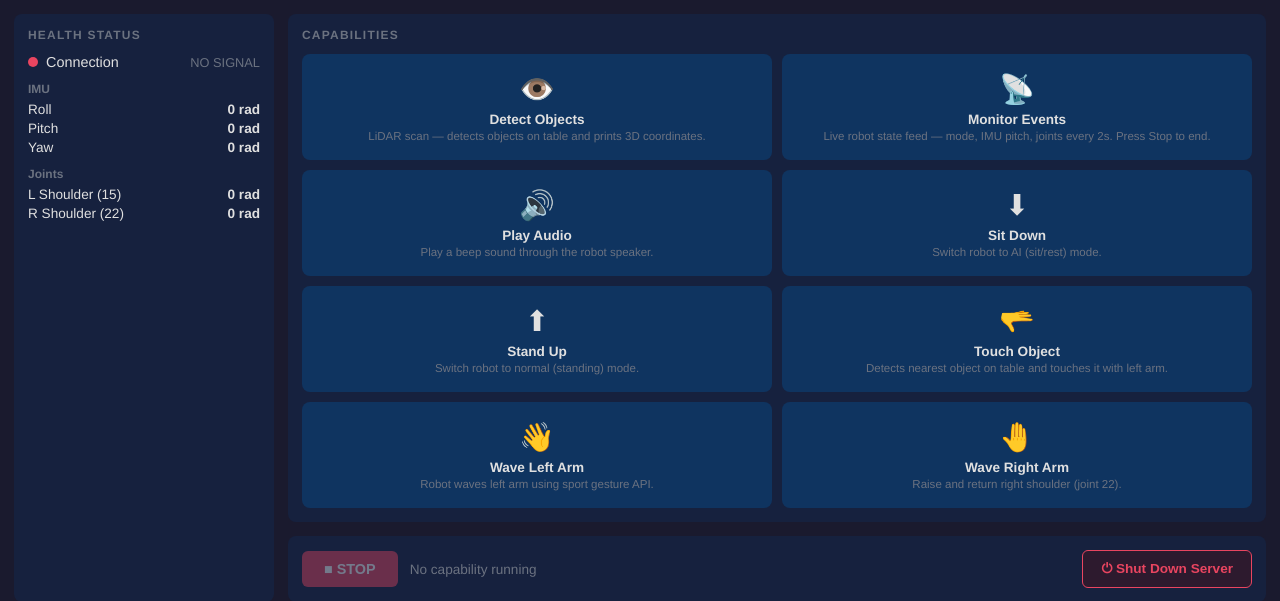
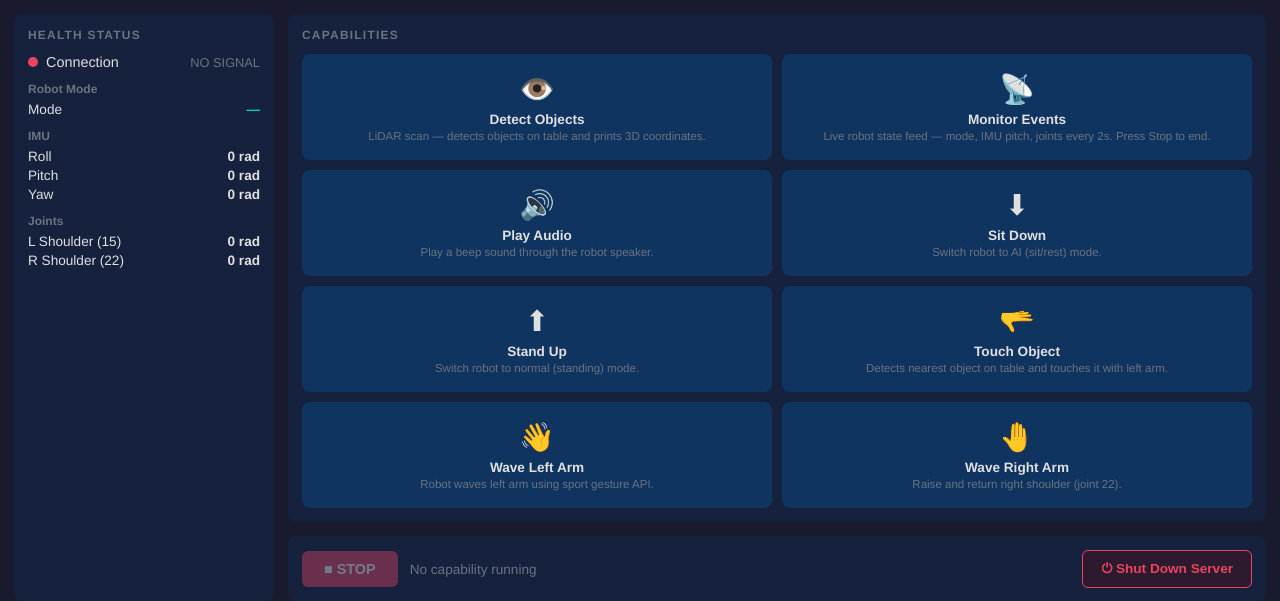
Before and after one commit to atulmorey/G1-Robot, a Flask app: page / in a window 1280 px wide. Shown: the part 48-649 px from the top of the page. Run offline with Flask 3, Linux system fonts and the light colour scheme.

Commit message:
Add mode to health panel + fix stuck stop button

```diff
--- a/server.py
+++ b/server.py
@@ -54,13 +54,21 @@ class HealthMonitor(_RosNode if ROS_AVAILABLE else object):
             qos = QoSProfile(depth=10, reliability=ReliabilityPolicy.BEST_EFFORT)
             self.create_subscription(LowState, "/lf/lowstate", self._state_cb, qos)
 
+    MODE_NAMES = {
+        0: "IDLE", 1: "BALANCE_STAND", 2: "POSE", 3: "LOCOMOTION",
+        5: "JOINT_LOCK", 6: "DAMPING", 7: "RECOVERY_STAND", 9: "SIT"
+    }
+
     def _state_cb(self, msg):
         now = time.time()
+        mode = int(msg.mode_machine)
         with self._lock:
             self._last_msg_time = now
             self._state = {
                 "connected": True,
                 "offline_mode": False,
+                "mode": self.MODE_NAMES.get(mode, f"mode_{mode}"),
+                "mode_id": mode,
                 "imu": {
                     "roll":  round(float(msg.imu_state.rpy[0]), 3),
                     "pitch": round(float(msg.imu_state.rpy[1]), 3),
@@ -78,6 +86,8 @@ class HealthMonitor(_RosNode if ROS_AVAILABLE else object):
             return {
                 "connected": False,
                 "offline_mode": True,
+                "mode": "OFFLINE",
+                "mode_id": -1,
                 "imu": {"roll": 0.051, "pitch": -0.044, "yaw": 2.151},
                 "joints": {"left_shoulder": 0.080, "right_shoulder": -0.087},
                 "last_update": time.time(),
@@ -274,6 +284,12 @@ def api_status():
     return jsonify({"status": process_manager.status()})
 
 
+@app.route("/api/forceStop", methods=["POST"])
+def api_force_stop():
+    process_manager.stop()
+    return jsonify({"ok": True})
+
+
 @app.route("/api/savelog", methods=["POST"])
 def api_savelog():
     data = request.get_json(silent=True) or {}
--- a/templates/index.html
+++ b/templates/index.html
@@ -225,6 +225,8 @@ body { background: var(--bg); color: var(--white); font-family: Helvetica, Arial
       <span class="status-label">Connection</span>
       <span class="status-val" id="val-conn">—</span>
     </div>
+    <div class="section-label">Robot Mode</div>
+    <div class="imu-row"><span>Mode</span><span id="robot-mode" style="color:var(--green);font-weight:700;">—</span></div>
     <div class="section-label">IMU</div>
     <div class="imu-row"><span>Roll</span><span id="imu-roll">—</span></div>
     <div class="imu-row"><span>Pitch</span><span id="imu-pitch">—</span></div>
@@ -296,6 +298,7 @@ async function fetchHealth() {
     document.getElementById('imu-yaw').textContent   = d.imu.yaw   + ' rad';
     document.getElementById('j-left').textContent    = d.joints.left_shoulder  + ' rad';
     document.getElementById('j-right').textContent   = d.joints.right_shoulder + ' rad';
+    if (d.mode) document.getElementById('robot-mode').textContent = d.mode;
   } catch(e) {}
 }
 
@@ -424,6 +427,8 @@ async function shutdownServer() {
 }
 
 // ── Init ──────────────────────────────────────────────────────────────────────
+// Force stop any stale process on page load
+fetch('/api/forceStop', {method: 'POST'}).catch(() => {});
 fetchHealth();
 fetchCapabilities();
 setInterval(fetchHealth, 2000);
```
